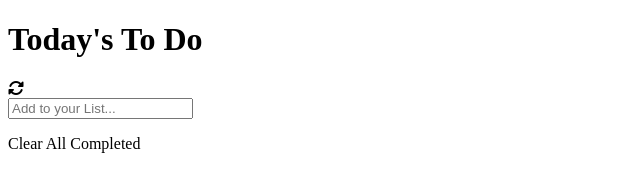
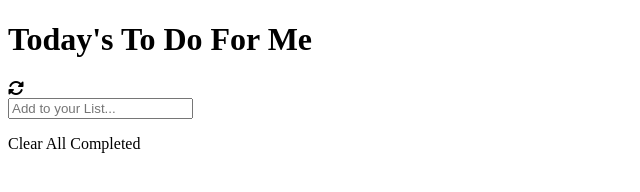
Before and after one commit to RaphDasilva/To-do-list-review, a plain HTML site: page index.html in a window 1280 px wide. Shown: the whole page, without its empty margins (0-640 px from the left). Drawn offline with Linux system fonts and the light colour scheme.

Commit message:
Update index.html

```diff
--- a/index.html
+++ b/index.html
@@ -13,7 +13,7 @@
     <main>
         <div class="list-container">
             <div class="title">
-                <h1>Today's To Do</h1><i class="fa-solid fa-rotate"></i></i>
+                <h1>Today's To Do For Me</h1><i class="fa-solid fa-rotate"></i></i>
             </div>
             <input class="the-input" id="the-input" type="text" placeholder="Add to your List..." required/>
             <div class="container"></div>
```
